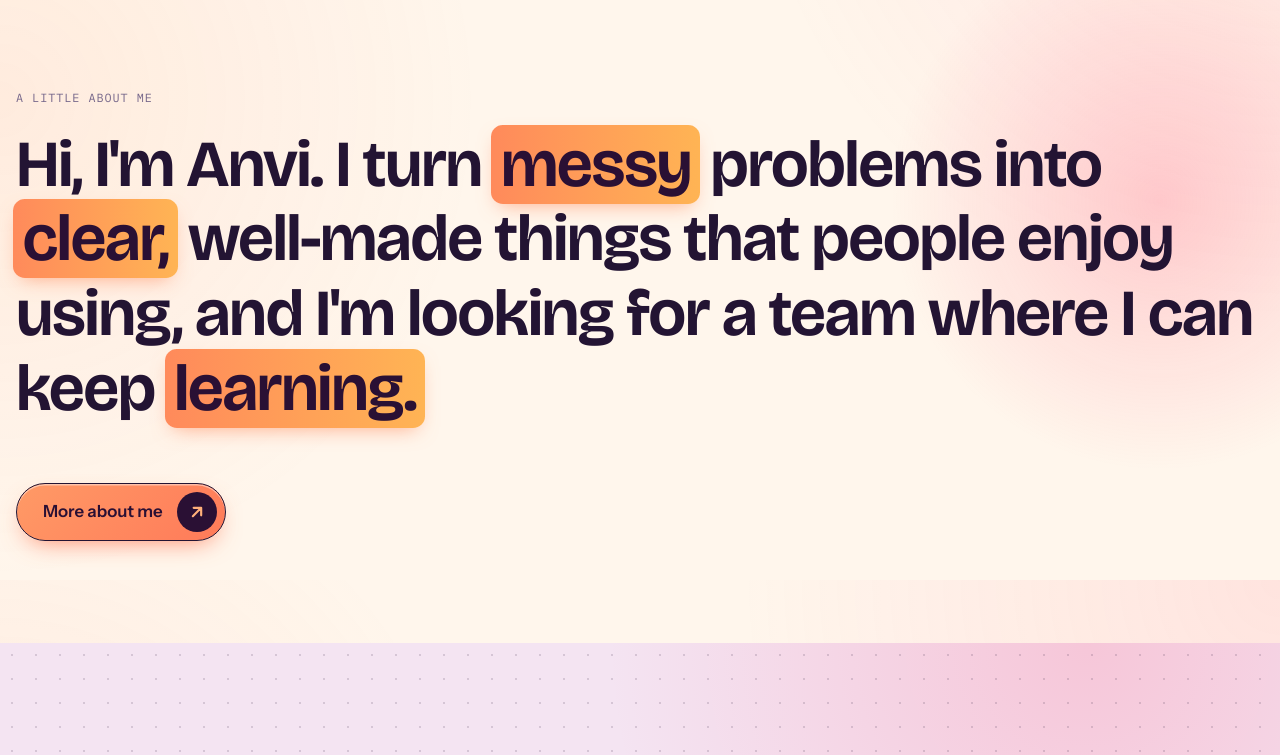
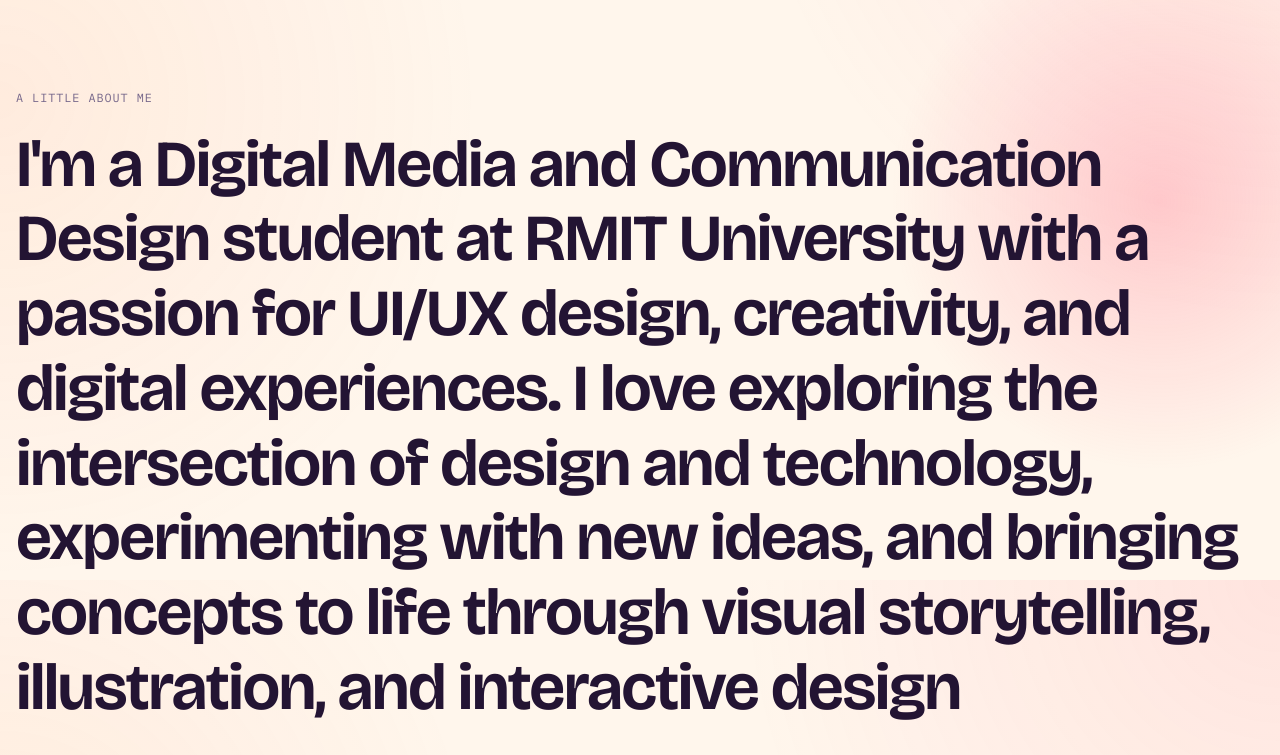
Before and after one commit to Anvi086/anvi_083, a plain HTML site: page index.html in a window 1280 px wide. Shown: the part 1020-1775 px from the top of the page. Drawn offline with nearby package versions, Linux system fonts and the light colour scheme.

Commit message:
updated the about me

```diff
--- a/index.html
+++ b/index.html
@@ -63,7 +63,7 @@
   <section class="about" id="about-peek" aria-labelledby="about-h">
     <div class="wrap">
       <span class="mono" style="color:var(--dim)" id="about-h">A little about me</span>
-      <p class="statement" id="statement" style="margin-top:18px">Hi, I'm Anvi. I turn *messy* problems into *clear*, well-made things that people enjoy using, and I'm looking for a team where I can keep *learning*.</p>
+      <p class="statement" id="statement" style="margin-top:18px"> I'm a Digital Media and Communication Design student at RMIT University with a passion for UI/UX design, creativity, and digital experiences. I love exploring the intersection of design and technology, experimenting with new ideas, and bringing concepts to life through visual storytelling, illustration, and interactive design</p>
       <div class="about-foot">
         <a class="btn" href="#about-me">More about me
           <span class="dot"><svg viewBox="0 0 24 24" fill="none" stroke="currentColor" stroke-width="2.6" stroke-linecap="round" stroke-linejoin="round" aria-hidden="true"><path d="M7 17 17 7M8 7h9v9"/></svg></span>
```
